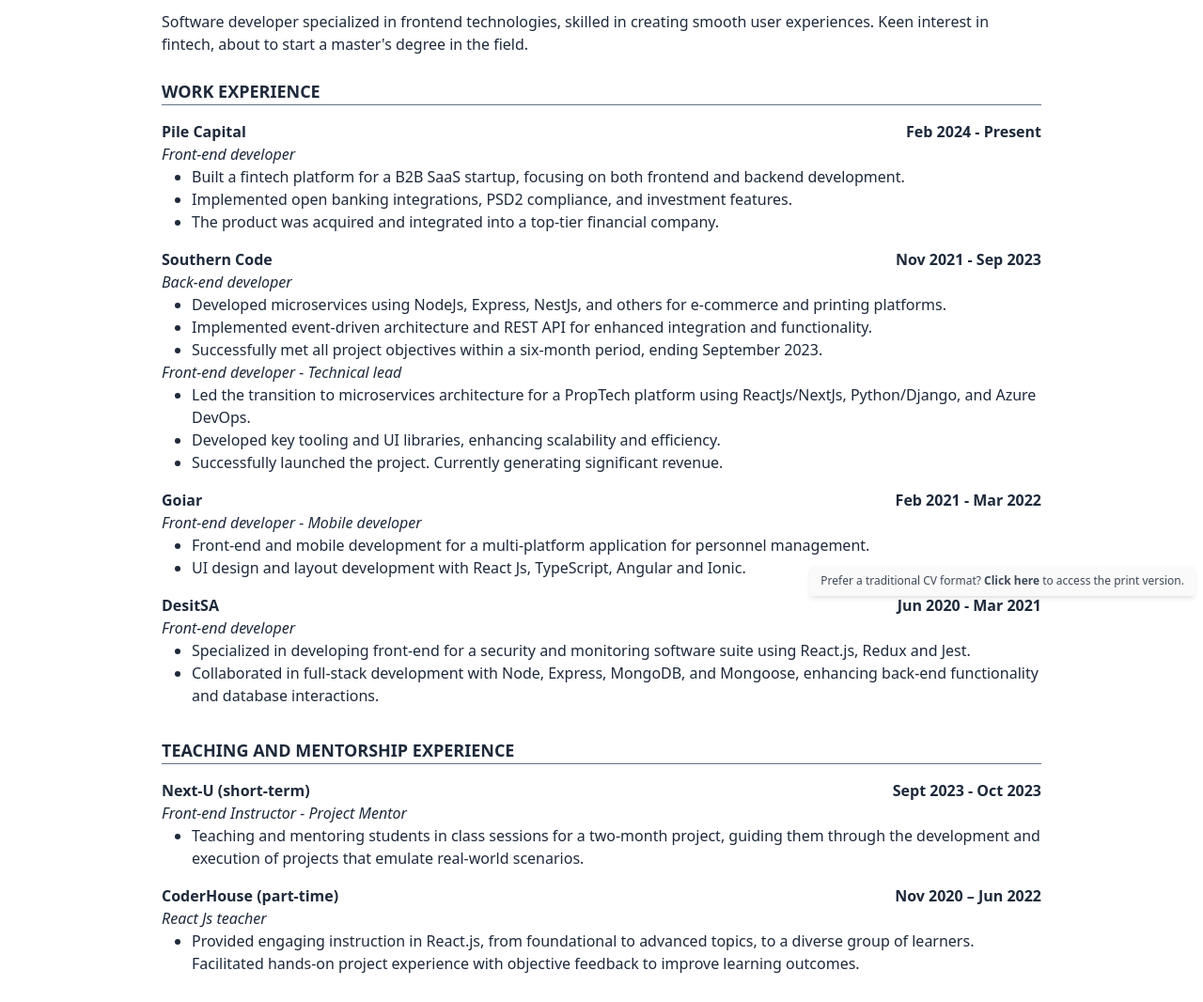
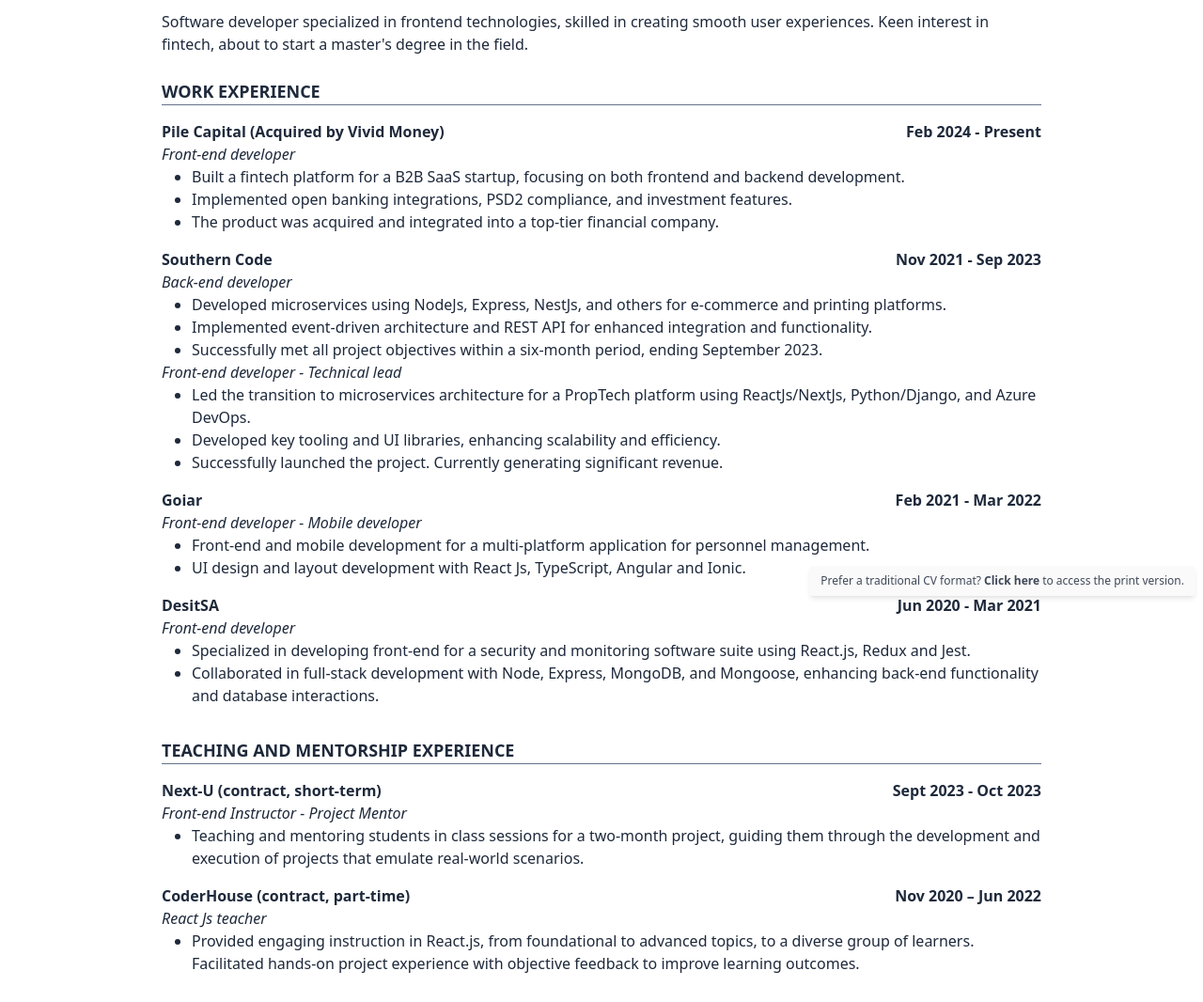
Before and after one commit to FabriBorgobello/curriculum-vitae, a plain HTML site: page fintech.html in a window 1280 px wide. Shown: the part 158-1224 px from the top of the page at 94% size. Drawn offline with Linux system fonts and the light colour scheme.

Commit message:
Vivid info

```diff
--- a/fintech.html
+++ b/fintech.html
@@ -187,7 +187,7 @@
       </h2>
       <article>
         <div class="flex flex-col sm:flex-row sm:justify-between font-bold">
-          <h3>Pile Capital</h3>
+          <h3>Pile Capital (Acquired by Vivid Money)</h3>
           <p>Feb 2024 - Present</p>
         </div>
         <div>
@@ -294,7 +294,7 @@
       </h2>
       <article>
         <div class="flex flex-col sm:flex-row sm:justify-between font-bold">
-          <h3>Next-U (short-term)</h3>
+          <h3>Next-U (contract, short-term)</h3>
           <p>Sept 2023 - Oct 2023</p>
         </div>
         <div>
@@ -310,7 +310,7 @@
       </article>
       <article>
         <div class="flex flex-col sm:flex-row sm:justify-between font-bold">
-          <h3>CoderHouse (part-time)</h3>
+          <h3>CoderHouse (contract, part-time)</h3>
           <p>Nov 2020 – Jun 2022</p>
         </div>
         <div>
```
Also changed, not shown: index.html (+3 -3 lines), law.html (+3 -3 lines).
